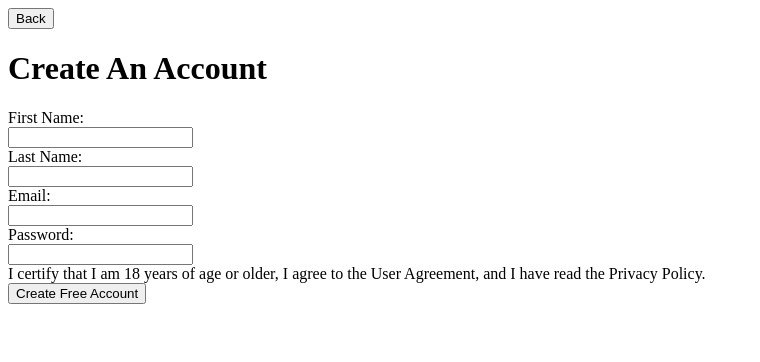
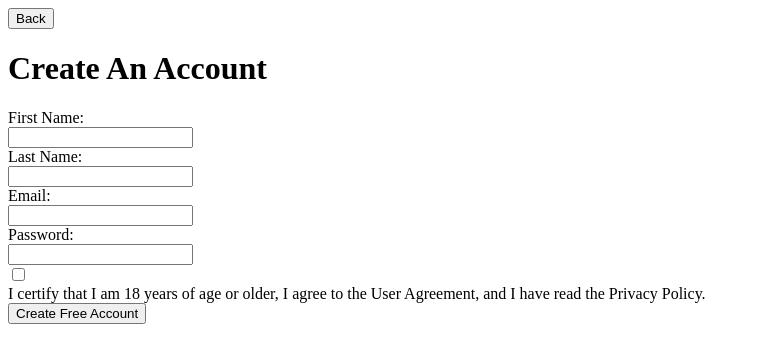
Before and after one commit to akblal/pickadarnmovie, a React app: page / in a window 1280 px wide. Both pictures are taken after typing "Sample" into the empty fields and a click on the button "Create Account". Shown: the top 362 px of the page, without its empty margins (0-760 px from the left). Built offline with nearby package versions, Linux system fonts and the light colour scheme; the HTML template or start-up script is replaced by a standard one.

Commit message:
implemented checkbox into User Creation

```diff
--- a/client/src/components/UserCreation.jsx
+++ b/client/src/components/UserCreation.jsx
@@ -6,6 +6,7 @@ function UserCreation ({ changePage }) {
   const [lastName, setLastName] = useState('');
   const [email, setEmail] = useState('');
   const [password, setPassword] = useState('');
+  const [checked, setChecked] = useState(false);
 
   const handleBack = (e) => {
     console.log ('back button clicked!')
@@ -32,14 +33,19 @@ function UserCreation ({ changePage }) {
     setPassword(text);
   }
 
-  const handleKeyboard = (e) => {
-    e.preventDefault();
+  const handleCheckBox = (e) => {
+    let change = !checked;
+    setChecked(change);
   }
 
   const handleSubmit = (e) => {
     console.log ('new user created!')
     console.log (firstName + ' ' + lastName + ' has an email: ' + email +'.')
     console.log (password, 'hidden')
+  }
+
+  const handleKeyboard = (e) => {
+    e.preventDefault();
   }
 
   return (
@@ -99,11 +105,13 @@ function UserCreation ({ changePage }) {
           </div>
 
           <div className= 'user-creation-certification-container'>
+            <div className= 'user-creation-checkbox-container'>
+              <input type= 'checkbox' checked= {checked} onChange= {handleCheckBox} className= 'user-creation-checkbox'></input>
+            </div>
             <div className= 'user-creation-certification-message'>
               I certify that I am 18 years of age or older, I agree to the User Agreement, and I have read the Privacy Policy.
             </div>
           </div>
-
           <div className= 'user-creation-create-button-container'>
             <button className= 'user-creation-create-button' onClick= {handleSubmit}>Create Free Account</button>
           </div>
```
Also changed, not shown: 1 other file (tests, documents, lock files or other folders).
